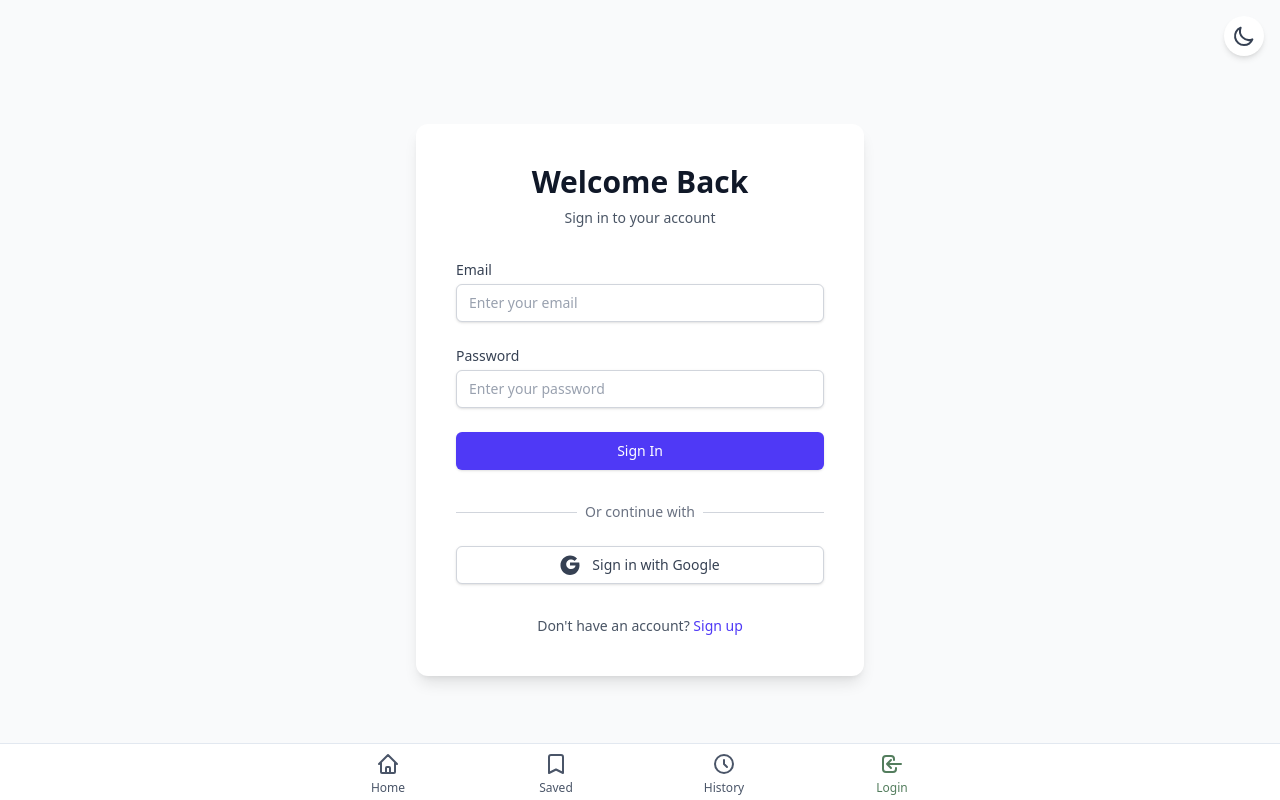
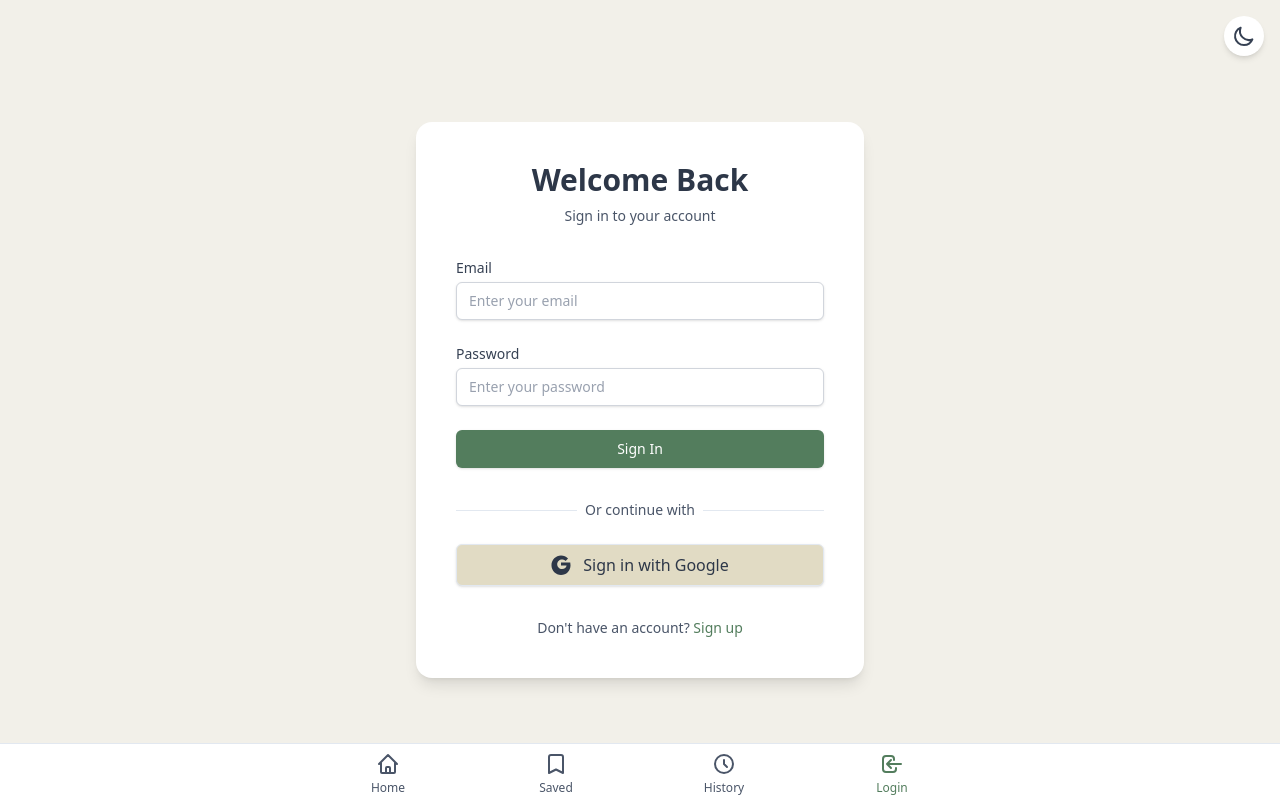
Before and after one commit to Saurabh5233/What-Do-You-mean-by, a React (Vite) app in the folder Frontend/: page /auth in a window 1280 px wide. Built offline with nearby package versions, Linux system fonts and the light colour scheme.

Commit message:
Made Theme changes

```diff
--- a/Frontend/src/Components/AuthForm.jsx
+++ b/Frontend/src/Components/AuthForm.jsx
@@ -87,7 +87,7 @@ const AuthForm = ({ isLogin, onAuthSuccess, onToggle }) => {
 
       {error && <div className="text-red-600 dark:text-red-400 text-sm">{error}</div>}
 
-      <button type="submit" disabled={loading} className="w-full flex justify-center py-2 px-4 border border-transparent rounded-md shadow-sm text-sm font-medium text-white bg-indigo-600 hover:bg-indigo-700 focus:outline-none focus:ring-2 focus:ring-offset-2 focus:ring-indigo-500 disabled:bg-gray-400 disabled:cursor-not-allowed">
+      <button type="submit" disabled={loading} className="w-full flex justify-center py-2 px-4 border border-transparent rounded-md shadow-sm text-sm font-medium text-white bg-[var(--accent-primary)] hover:bg-[var(--accent-secondary)] focus:outline-none focus:ring-2 focus:ring-offset-2 focus:ring-[var(--accent-primary)] disabled:bg-gray-400 disabled:cursor-not-allowed">
         {loading ? 'Processing...' : (isLogin ? 'Sign In' : 'Sign Up')}
       </button>
     </form>
--- a/Frontend/src/Components/Navbar.jsx
+++ b/Frontend/src/Components/Navbar.jsx
@@ -54,7 +54,7 @@ export default function Navbar() {
                 </div>
                 <button
                     onClick={handleLogout}
-                    className="w-full text-left px-4 py-2 text-sm text-red-500 hover:bg-[var(--bg-secondary)]"
+                    className="w-full text-left px-4 py-2 text-sm text-white bg-[red] hover:bg-[#7d3232] rounded-lg"
                 >
                     Logout
                 </button>
--- a/Frontend/src/Pages/AuthPage.jsx
+++ b/Frontend/src/Pages/AuthPage.jsx
@@ -1,9 +1,7 @@
 import React, { useState, useEffect } from 'react';
 import { useNavigate, useLocation } from 'react-router-dom';
-import { useAuth } from '../Context/AuthContext';
 import AuthForm from '../Components/AuthForm';
 import GoogleIcon from '../Components/GoogleIcon';
-
 
 const AuthPage = () => {
   const [isLogin, setIsLogin] = useState(true);
@@ -13,7 +11,6 @@ const AuthPage = () => {
 
   const from = location.state?.from?.pathname || '/';
 
-  // Clear error from location state after displaying it so it doesn't persist on refresh
   useEffect(() => {
     if (location.state?.error) {
       navigate(location.pathname, { replace: true });
@@ -25,9 +22,7 @@ const AuthPage = () => {
   };
 
   const handleGoogleLogin = () => {
-    // Store the 'from' path so we can return after the OAuth flow
     localStorage.setItem('postLoginRedirect', from);
-    // Manually navigate to the backend's Google auth endpoint
     window.location.href = `${import.meta.env.VITE_API_URL}/google`;
   };
 
@@ -37,18 +32,18 @@ const AuthPage = () => {
   };
 
   return (
-    <div className="min-h-screen flex items-center justify-center bg-gray-50 dark:bg-gray-900 py-12 px-4 sm:px-6 lg:px-8">
-      <div className="max-w-md w-full space-y-8 p-10 bg-white dark:bg-gray-800 rounded-xl shadow-lg">
+    <div className="min-h-screen flex items-center justify-center py-12 px-4 sm:px-6 lg:px-8">
+      <div className="max-w-md w-full space-y-8 p-10 bg-[var(--bg-secondary)] rounded-2xl shadow-lg transition-colors duration-300">
         <div>
-          <h1 className="text-center text-3xl font-extrabold text-gray-900 dark:text-white">
+          <h1 className="text-center text-3xl font-extrabold text-[var(--text-primary)]">
             {isLogin ? 'Welcome Back' : 'Create Account'}
           </h1>
-          <p className="mt-2 text-center text-sm text-gray-600 dark:text-gray-400">
+          <p className="mt-2 text-center text-sm text-[var(--text-secondary)]">
             {isLogin ? 'Sign in to your account' : 'Join us today'}
           </p>
         </div>
 
-        {pageError && <div className="text-center text-sm text-red-600 dark:text-red-400">{pageError}</div>}
+        {pageError && <div className="text-center text-sm text-red-500">{pageError}</div>}
 
         <AuthForm
           isLogin={isLogin}
@@ -58,10 +53,10 @@ const AuthPage = () => {
 
         <div className="relative my-6">
           <div className="absolute inset-0 flex items-center" aria-hidden="true">
-            <div className="w-full border-t border-gray-300 dark:border-gray-600" />
+            <div className="w-full border-t border-[var(--border-color)]" />
           </div>
           <div className="relative flex justify-center text-sm">
-            <span className="px-2 bg-white dark:bg-gray-800 text-gray-500 dark:text-gray-400">
+            <span className="px-2 bg-[var(--bg-secondary)] text-[var(--text-secondary)]">
               Or continue with
             </span>
           </div>
@@ -70,7 +65,7 @@ const AuthPage = () => {
         <div>
           <button
             onClick={handleGoogleLogin}
-            className="w-full inline-flex justify-center items-center py-2 px-4 border border-gray-300 dark:border-gray-600 rounded-md shadow-sm bg-white dark:bg-gray-800 text-sm font-medium text-gray-700 dark:text-gray-200 hover:bg-gray-50 dark:hover:bg-gray-700 focus:outline-none focus:ring-2 focus:ring-offset-2 focus:ring-indigo-500"
+            className="w-full inline-flex justify-center items-center py-2 px-4 border border-[var(--border-color)] rounded-md shadow-sm bg-[var(--bg-primary)] text-[var(--text-primary)] hover:bg-opacity-80 focus:outline-none focus:ring-2 focus:ring-offset-2 focus:ring-[var(--accent-primary)] transition-colors duration-300"
           >
             <GoogleIcon />
             <span className="ml-3">Sign in with Google</span>
@@ -78,11 +73,11 @@ const AuthPage = () => {
         </div>
 
         <div className="text-center">
-          <p className="text-sm text-gray-600 dark:text-gray-400">
+          <p className="text-sm text-[var(--text-secondary)]">
             {isLogin ? "Don't have an account? " : "Already have an account? "}
             <button
               type="button"
-              className="font-medium text-indigo-600 hover:text-indigo-500 dark:text-indigo-400 dark:hover:text-indigo-300 focus:outline-none focus:ring-2 focus:ring-offset-2 focus:ring-indigo-500"
+              className="font-medium text-[var(--accent-primary)] hover:text-[var(--accent-secondary)] focus:outline-none focus:ring-2 focus:ring-offset-2 focus:ring-[var(--accent-primary)]"
               onClick={toggleForm}
             >
               {isLogin ? 'Sign up' : 'Sign in'}
```
